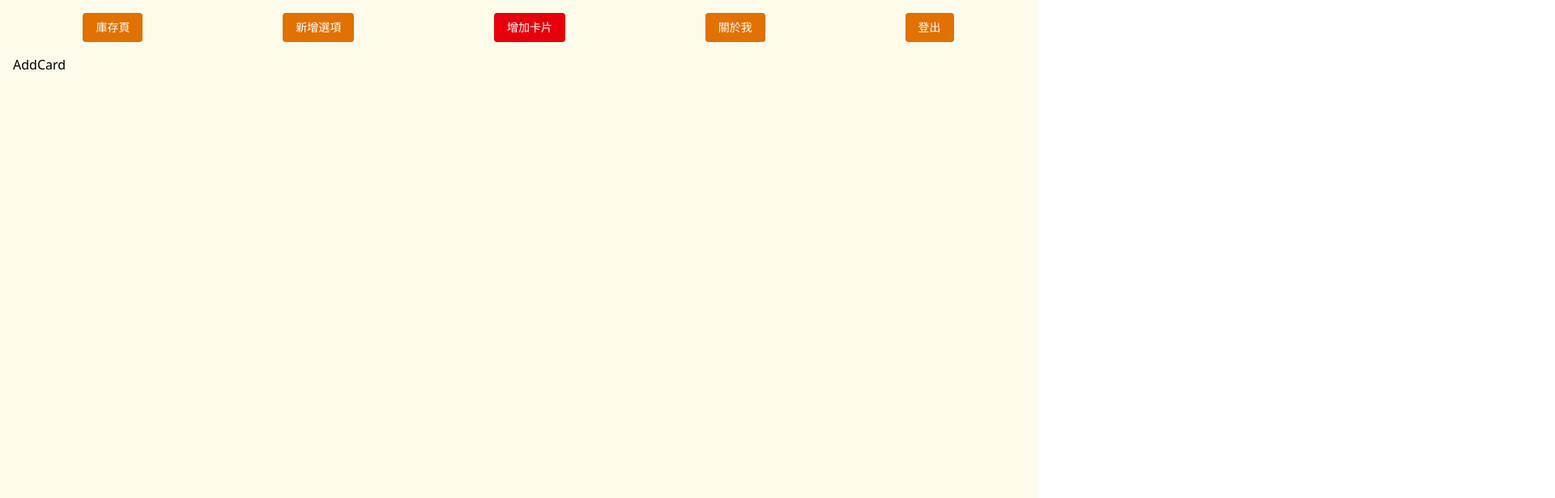
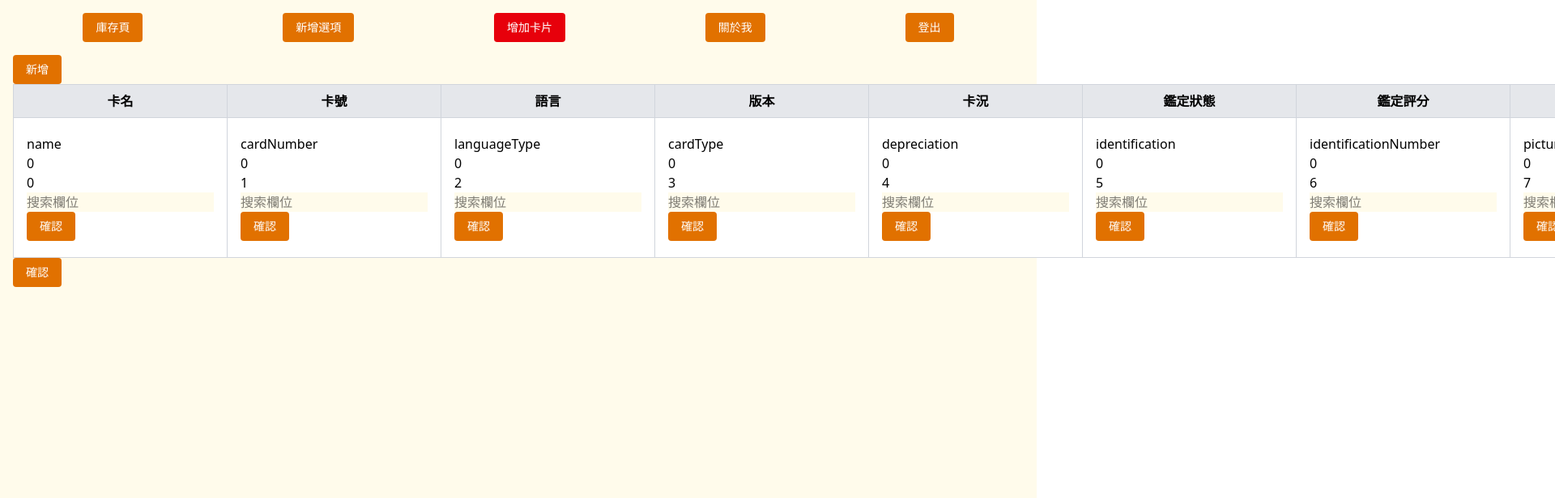
Before and after one commit to psplover16/React-YUGIOH-Stock, a React (Vite) app: page /index/addCard in a window 1280 px wide. Shown: the top 616 px of the page at 81% size, 1920 px wide, since content can reach past the window. Built offline with nearby package versions, Linux system fonts and the light colour scheme.

Commit message:
準備弄增加卡片

```diff
--- a/src/components/StockTable.jsx
+++ b/src/components/StockTable.jsx
@@ -6,7 +6,7 @@ export default function StockTable({
   emptyTheadTd,
   tbodyData,
   noWrapTdKey,
-  formatTdWord,
+  formatTdWord = (valKey, valValue) => valValue,
   editItem,
 }) {
   return (
@@ -32,8 +32,8 @@ export default function StockTable({
         {tbodyData?.map((allVal, allKey) => (
           <tr
             key={allKey}
-            onClick={() => editItem(allVal.id)}
-            className="cursor-pointer"
+            onClick={() => editItem(allVal?.id)}
+            className={classNames(editItem && "cursor-pointer")}
           >
             {theadData.map((stockVal, stockKey) => (
               <td
@@ -60,7 +60,12 @@ export default function StockTable({
                       "max-w-[230px] truncate": stockKey === 12,
                     })}
                   >
-                    {formatTdWord(stockVal.APIKey, allVal[stockVal.APIKey])}
+                    {formatTdWord(
+                      stockVal.APIKey,
+                      allVal,
+                      allKey,
+                      stockKey
+                    )}
                   </div>
                 </div>
               </td>
--- a/src/pages/Home/AddCard.jsx
+++ b/src/pages/Home/AddCard.jsx
@@ -1,7 +1,87 @@
+import { useState, useMemo } from "react";
+import { Button } from "@headlessui/react";
+import { STOCK_TITLE } from "@/constants/stock";
+import StockTable from "@/components/StockTable";
+
+const initCardData = {
+  id: "",
+  name: "",
+  cardType: "",
+  languageType: "",
+  depreciation: "",
+  identification: "",
+  identificationNumber: null,
+  picture: "",
+  cardNumber: "",
+  pieces: 1,
+  cost: "",
+  note: "",
+  marketPrice: "",
+  updateTime: "",
+};
+
 export default function AddCard() {
+  const [tmpAddCard, setTmpAddCard] = useState([
+    JSON.parse(JSON.stringify(initCardData)),
+  ]);
+
+  const editAddCard = (event, trKey, APIKey) => {
+    setTmpAddCard((preVal) => {
+      preVal[trKey][APIKey] = event.target.value;
+      console.log(preVal);
+      return preVal;
+    });
+  };
+
   return (
     <>
-      <div className="">AddCard</div>
+      <div>
+        <Button
+          onClick={() => setTmpAddCard((preVal) => [...preVal, initCardData])}
+          type="button"
+          className="text-nowrap rounded bg-amber-600 py-2 px-4 text-sm text-white data-[hover]:bg-amber-500 data-[active]:bg-amber-700"
+        >
+          新增
+        </Button>
+      </div>
+      <StockTable
+        theadData={STOCK_TITLE}
+        tbodyData={tmpAddCard}
+        formatTdWord={(APIKey, value, trKey, tdKey) => (
+          <>
+            <div>{APIKey}</div>
+            <div>{value[APIKey]}</div>
+            <div>{trKey}</div>
+            <div>{tdKey}</div>
+            <input
+              type="text"
+              placeholder="搜索欄位"
+              className="bg-amber-50"
+              onChange={(e) => editAddCard(e, trKey, APIKey)}
+            />
+            <div>
+              <Button
+                onClick={() => console.log(value[APIKey])}
+                type="button"
+                className="text-nowrap rounded bg-amber-600 py-2 px-4 text-sm text-white data-[hover]:bg-amber-500 data-[active]:bg-amber-700"
+              >
+                確認
+              </Button>
+            </div>
+          </>
+        )}
+        // editItem={editItem}
+        noWrapTdKey={[1]}
+      ></StockTable>
+      <div>
+        <Button
+          onClick={() => console.log(tmpAddCard)}
+          type="button"
+          className="text-nowrap rounded bg-amber-600 py-2 px-4 text-sm text-white data-[hover]:bg-amber-500 data-[active]:bg-amber-700"
+        >
+          確認
+        </Button>
+      </div>
     </>
   );
 }
--- a/src/pages/Home/Stock.jsx
+++ b/src/pages/Home/Stock.jsx
@@ -11,7 +11,8 @@ export default function Stock() {
     useSelector((state) => state.userProductData);
   const [searchStr, setSearchStr] = useState("");
 
-  const formatTdWord = (key, str) => {
+  const formatTdWord = (key, stringList) => {
+    let str = stringList[key];
     let sendStr;
     switch (key) {
       case "languageType":
@@ -64,6 +65,7 @@ export default function Stock() {
   }, [userAllData, searchStr]);
 
   return (
+    <>
       <StockTable
         theadData={STOCK_TITLE}
         emptyTheadTd={
@@ -79,5 +81,15 @@ export default function Stock() {
         editItem={editItem}
         noWrapTdKey={[1]}
       ></StockTable>
+      <div>
+        <Button
+          onClick={() => console.log(filterStockData)}
+          type="button"
+          className="text-nowrap rounded bg-amber-600 py-2 px-4 text-sm text-white data-[hover]:bg-amber-500 data-[active]:bg-amber-700"
+        >
+          新增
+        </Button>
+      </div>
+    </>
   );
 }
```
Lines whose indentation alone changed are shown as unchanged.
